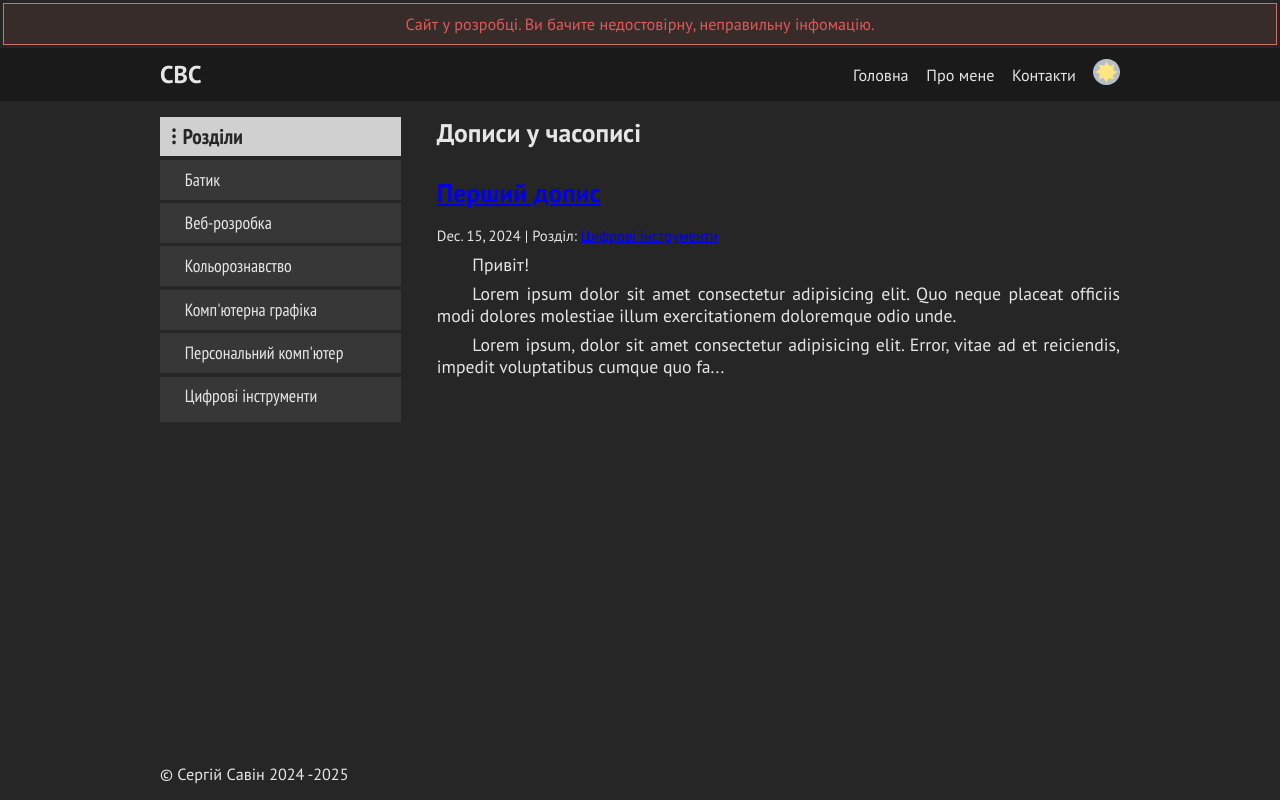
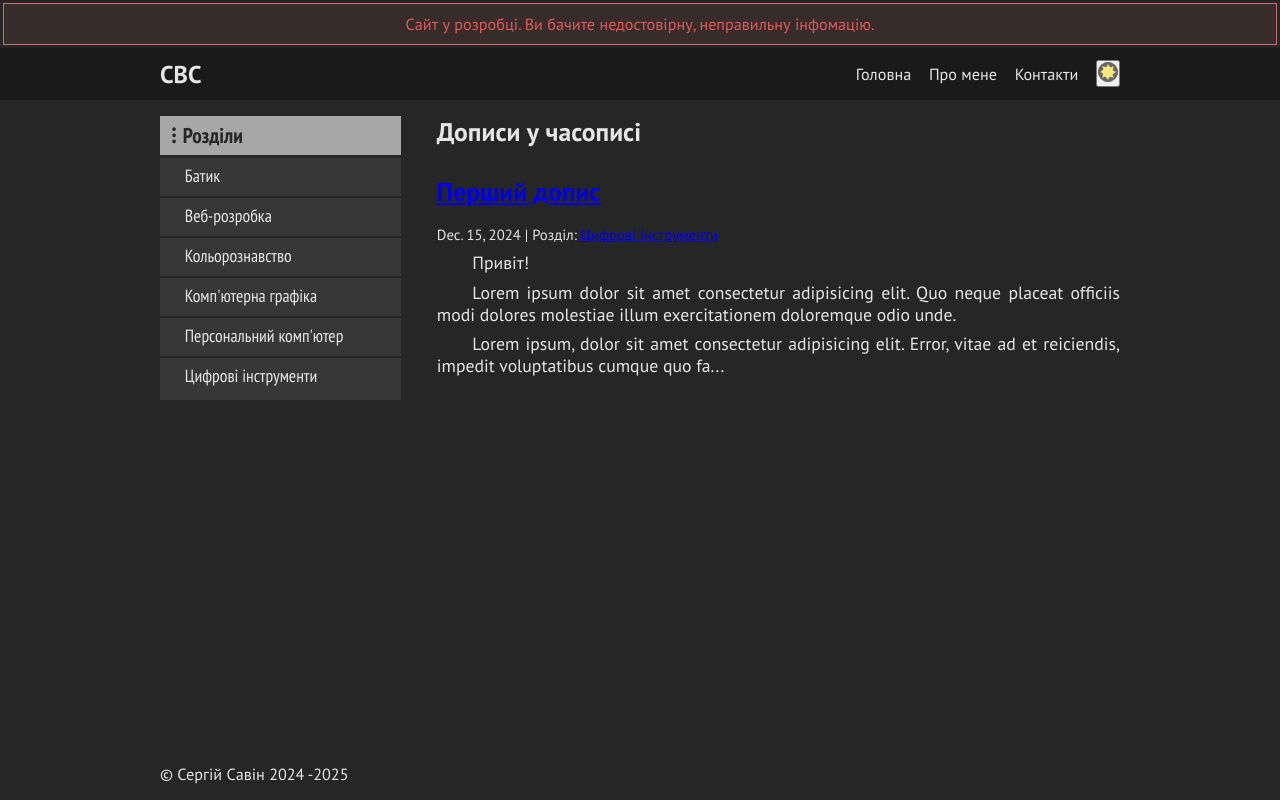
Before and after one commit to Syprox/personal_blog, a Django app: page / in a window 1280 px wide. Run offline with Django 5.2, Linux system fonts and the light colour scheme; data comes from the database, SQL or seed files in the repository; parts of the project's set-up code (start-up, migrations or seed data) failed here and were passed over; some web fonts are replaced.

Commit message:
theme changes by using sessions

```diff
--- a/blog/templates/blog/head.html
+++ b/blog/templates/blog/head.html
@@ -20,6 +20,11 @@
   <link href="https://fonts.googleapis.com/css2?family=PT+Mono&family=PT+Sans+Narrow:wght@400;700&family=PT+Sans:ital,wght@0,400;0,700;1,400;1,700&display=swap" rel="stylesheet" />
 
   <link rel="stylesheet" href="{% static 'css/main.css' %}" />
+  {% if request.session.theme == 'light' %}
+    <link rel="stylesheet" href="{% static 'css/cs_light.css' %}" />
+  {% else %}
+    <link rel="stylesheet" href="{% static 'css/cs_dark.css' %}" />
+  {% endif %}
 
   <!-- Google tag (gtag.js) -->
   <script async src="https://www.googletagmanager.com/gtag/js?id=G-CNKBC2K282"></script>
--- a/blog/templates/blog/header.html
+++ b/blog/templates/blog/header.html
@@ -16,7 +16,10 @@
         <a href="{% url 'page_detail' 'contacts' %}">Контакти</a>
       </li>
       <li>
-        <img src="{% static 'img/sun_icon.svg' %}" alt="" id='theme_toggle_btn'/>
+        <form action="{% url 'theme_toggle' %}" method="post">
+          {% csrf_token %}
+          <button type="submit" id="theme_toggle_btn" aria-label="Switch theme"><img src="{% static 'img/sun_icon.svg' %}" alt="" id="theme_toggle_btn" /></button>
+        </form>
       </li>
     </ul>
   </nav>
--- a/blog/urls.py
+++ b/blog/urls.py
@@ -14,5 +14,6 @@ urlpatterns = [
     path("post/<slug>/", views.blog_detail, name="blog_detail"),
     path("page/<slug>/", views.page_detail, name="page_detail"),
     path("category/<slug>/", views.blog_index, name="blog_category"),
-    path('upload/', views.image_upload_view, name="image_upload")
+    path('upload/', views.image_upload_view, name="image_upload"),
+    path("theme_toggle/", views.theme_toggle, name="theme_toggle"),
 ]
--- a/blog/views.py
+++ b/blog/views.py
@@ -1,18 +1,18 @@
 from django.shortcuts import render
-from blog.models import Post, Comment, Page, Category
+from blog.models import *
 from django.http import HttpResponseRedirect
 from blog.forms import CommentForm
 from django.core.paginator import Paginator, PageNotAnInteger, EmptyPage
-from .forms import ImageForm
+from . import forms as f
+from django.shortcuts import redirect
 
 def page_detail(request, slug):
     page = Page.objects.get(slug=slug)
     return render(request, 'blog/page.html', {'page': page})
 
 def blog_index(request, slug=None):
+
     category = False
-    if 'user_theme' not in request.session:
-        request.session['user_theme'] = 'light'
 
     if slug is not None:
         posts = Post.objects.filter(category__slug__icontains=slug, status=1).order_by("-created_on")
@@ -22,16 +22,14 @@ def blog_index(request, slug=None):
 
     categories = Category.objects.get_queryset().order_by('name')
 
-    posts_on_page = 5
+    posts_on_page = 3
     page_number = request.GET.get('page')
 
     context = {'page': page_number,
-               'category': category,
-               'categories': categories,
-               'posts': get_posts_list(posts, page_number, posts_on_page),
-                'user_theme': request.session['user_theme'],
-               }
-
+                'category': category,
+                'categories': categories,
+                'posts': get_posts_list(posts, page_number, posts_on_page),
+                }
     return render(request,
                   'blog/index.html',
                   context)
@@ -91,3 +89,11 @@ def image_upload_view(request):
     else:
         form = ImageForm()
         return render(request, 'blog/image_upload.html', {'form': form})
+
+def theme_toggle(request):
+    if 'theme' in request.session and request.session['theme'] == 'light':
+        request.session['theme'] = 'dark' if request.session['theme'] == 'light' else 'light'
+    else:
+        request.session['theme'] = 'light'
+
+    return redirect(request.META.get('HTTP_REFERER', '/'))
--- a/static/css/cs_dark.css
+++ b/static/css/cs_dark.css
@@ -1 +1,8 @@
-/*# sourceMappingURL=cs_dark.css.map */
+:root {
+  --clr-bg: hsl(0, 0%, 15%);
+  --clr-text: hsl(0, 0%, 90%);
+  --clr-header-bg: hsl(0, 0%, 10%);
+  --clr-header-text: hsl(0, 0%, 90%);
+  --contrast: color-mix(in lab, currentcolor 10%, var(--clr-bg) 90%);
+  --border-color: color-mix(in lab, currentcolor 65%, var(--clr-text) 20%);
+}/*# sourceMappingURL=cs_dark.css.map */
--- a/static/css/main.css
+++ b/static/css/main.css
@@ -1,11 +1,4 @@
 @charset "UTF-8";
-@font-face {
-  font-family: "RuteniaDecor";
-  src: url("https://syprox.pp.ua/fonts/Lovely_Sofia_BG.ttf") format("truetype");
-  font-weight: normal;
-  font-style: normal;
-  credentials: "include";
-}
 :root {
   --fs--2: clamp(0.8784rem, 0.8627rem + 0.0781vw, 0.9877rem);
   --fs--1: clamp(0.9372rem, 0.9124rem + 0.1242vw, 1.1111rem);
@@ -17,24 +10,6 @@
   --fs-5: clamp(1.383rem, 1.2588rem + 0.6211vw, 2.2525rem);
   --grid-row-gap: 0;
   --grid-column-gap: 1rem;
-}
-
-.dark-theme {
-  --clr-bg: hsl(0, 0%, 15%);
-  --clr-text: hsl(0, 0%, 90%);
-  --clr-header-bg: hsl(0, 0%, 10%);
-  --clr-header-text: hsl(0, 0%, 90%);
-  --contrast: color-mix(in lab, currentcolor 10%, var(--clr-bg) 90%);
-  --border-color: color-mix(in lab, currentcolor 65%, var(--clr-text) 20%);
-}
-
-.light-theme {
-  --clr-bg: hsl(0, 0%, 100%);
-  --clr-text: hsl(0, 0%, 10%);
-  --clr-header-bg: hsl(0, 0%, 90%);
-  --clr-header-text: hsl(0, 0%, 10%);
-  --contrast: color-mix(in lab, currentcolor 10%, var(--clr-bg) 90%);
-  --border-color: color-mix(in lab, currentcolor 65%, var(--clr-text) 20%);
 }
 
 *,
@@ -194,7 +169,7 @@ main aside {
 main aside h2 {
   margin: 0;
   color: var(--clr-bg);
-  background-color: color-mix(in lab, currentcolor 10%, var(--clr-text) 90%);
+  background-color: color-mix(in lab, currentcolor 30%, var(--clr-text) 70%);
   padding: 0.3em 0.2em;
   margin-bottom: 0.1rem;
   font-size: var(--fs-2);
@@ -207,14 +182,14 @@ main aside a {
   background-color: color-mix(in lab, currentcolor 10%, var(--clr-bg) 90%);
   color: var(--clr-text);
   text-decoration: none;
-  padding: 0.5em 0.5em 0.5em 1.4em;
-  margin: 0.1em 0;
+  padding: 0.4em 0.5em 0.5em 1.4em;
+  margin: 1px 0;
 }
-main aside a:hover {
+main aside a:hover, main aside a:focus, main aside a:active {
   background-color: var(--clr-header-bg);
 }
 main aside a:last-child {
-  padding-bottom: 0.8em;
+  padding-bottom: 0.7em;
   margin-bottom: 0;
 }
 main .categories_list ul {
--- a/static/js/main-script.js
+++ b/static/js/main-script.js
@@ -2,9 +2,10 @@ const theme_toggle = document.querySelector('#theme_toggle_btn');
 
 theme_toggle.addEventListener('click', () => {
     document.body.classList.toggle('dark-theme');
+    document.body.classList.toggle('light-theme');
     if (document.body.classList.contains('dark-theme')) {
-        localStorage.setItem('theme', 'dark');
+        document.documentElement.style.setProperty('color-scheme', 'dark');
     } else {
-        localStorage.setItem('theme', 'light');
+        document.documentElement.style.setProperty('color-scheme', 'light');
     }
 });
```
Also changed, not shown: static/css/cs_light.css (+8 -1 lines), static/img/sun_icon.svg.
